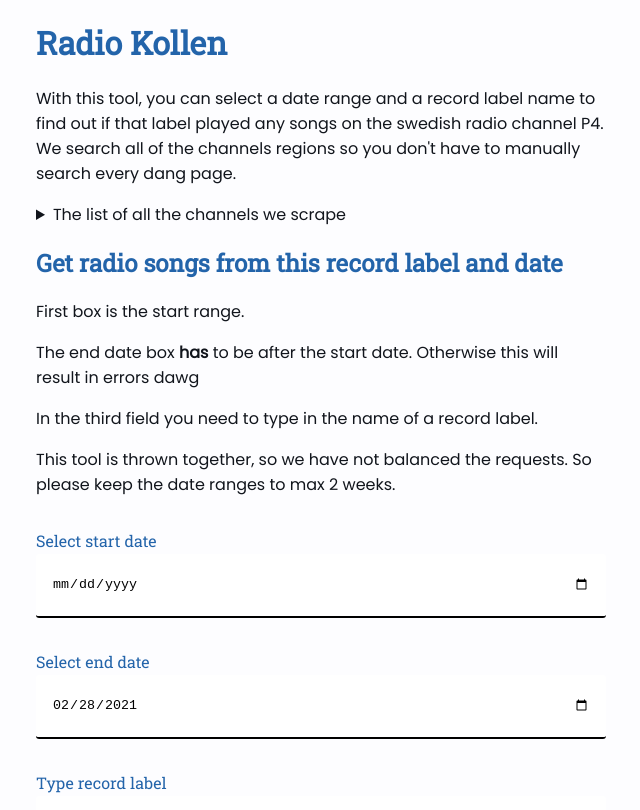
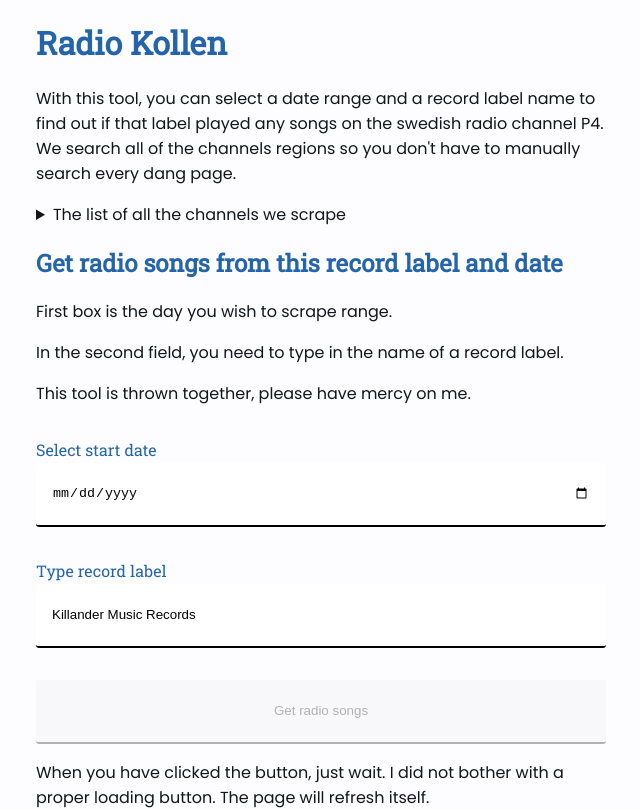
Before and after one commit to Adamkillander96/radio-label-scraper, a Vue app: page / in a window 1280 px wide. Shown: the top 810 px of the page, without its empty margins (319-959 px from the left). Built offline with nearby package versions, Linux system fonts and the light colour scheme.

Commit message:
Because this API be spooking my steze

```diff
--- a/src/api/radio.js
+++ b/src/api/radio.js
@@ -4,29 +4,32 @@
  * @description Get one specific radio channels music list
  * @param {Object} data
  * @param {Number} data.id A numeric value representing the radio channel.
- * @returns An array of objects containing the songs played on that channel that day.
+ * @returns An array of objects containing the songs played on that channel that day by the selected label.
  */
 const get_radio_channel = async (data = {}) => {
 	const { id } = data
-	const { date_start, date_end, record_label } = radio.info
+	const { date_start, record_label } = radio.info
 
 	return await fetch(
-		`https://api.sr.se/api/v2/playlists/getplaylistbychannelid?id=${id}&startdatetime=${date_start}&endDateTime=${date_end}&size=100000&format=json`,
+		`https://api.sr.se/api/v2/playlists/getplaylistbychannelid?id=${id}&startdatetime=${date_start}&size=9999&format=json`,
 		{
 			method: 'GET'
 		}
 	)
 		.then((response) => response.json())
-		.then(({ songs = [] }) =>
-			songs.filter(({ recordlabel = '' }) => recordlabel.match(record_label))
-		)
+		.then(({ songs = [] }) => {
+			console.log(songs)
+			return songs.filter(({ recordlabel = '' }) =>
+				recordlabel.match(record_label)
+			)
+		})
 		.catch((err) => err)
 }
 
 const check_local_storage = () => {
-	const { date_start, date_end, record_label } = radio.info
+	const { date_start, record_label } = radio.info
 
-	const name = `${record_label}-${date_start}-${date_end}`
+	const name = `${record_label}-${date_start}`
 	return localStorage[name] && JSON.parse(localStorage[name])
 }
 
@@ -35,11 +38,8 @@
  * @param {String} date
  */
 const get_songs = async () => {
-	const { date_start = '', date_end = '', record_label = '' } = radio.info
-	if (
-		!date_start.match(/^\d{4}-\d{2}-\d{2}$/m) &&
-		!date_end.match(/^\d{4}-\d{2}-\d{2}$/m)
-	) {
+	const { date_start = '', record_label = '' } = radio.info
+	if (!date_start.match(/^\d{4}-\d{2}-\d{2}$/m)) {
 		console.log('Fel format yo')
 		return
 	}
@@ -72,16 +72,12 @@
 		})
 	})
 
-	return await Promise.all(list)
-		.then(() => {
-			localStorage.setItem(
-				`${record_label
-					.toLowerCase()
-					.replaceAll(' ', '-')}-${date_start}-${date_end}`,
-				JSON.stringify(all_songs)
-			)
-		})
-		.finally(() => location.reload())
+	return await Promise.all(list).then(() => {
+		localStorage.setItem(
+			`${record_label.toLowerCase().replaceAll(' ', '-')}-${date_start}`,
+			JSON.stringify(all_songs)
+		)
+	})
 }
 
 export const radio = {
--- a/src/components/dashboard.vue
+++ b/src/components/dashboard.vue
@@ -23,18 +23,11 @@
 			<form class="form">
 				<div>
 					<h2>Get radio songs from this record label and date</h2>
-					<p>First box is the start range.</p>
+					<p>First box is the day you wish to scrape range.</p>
 					<p>
-						The end date box <strong>has</strong> to be after the start date.
-						Otherwise this will result in errors dawg
+						In the second field, you need to type in the name of a record label.
 					</p>
-					<p>
-						In the third field you need to type in the name of a record label.
-					</p>
-					<p>
-						This tool is thrown together, so we have not balanced the requests.
-						So please keep the date ranges to max 2 weeks.
-					</p>
+					<p>This tool is thrown together, please have mercy on me.</p>
 					<div class="group">
 						<div class="item">
 							<label class="title" for="radio_date_start"
@@ -45,16 +38,6 @@
 								v-model="radio_date_start"
 								name="radio_date_start"
 								id="radio_date_start"
-								type="date"
-							/>
-						</div>
-						<div class="item">
-							<label class="title" for="radio_date_end">Select end date</label>
-							<input
-								class="input-control"
-								v-model="radio_date_end"
-								name="radio_date_end"
-								id="radio_date_end"
 								type="date"
 							/>
 						</div>
@@ -72,7 +55,7 @@
 						<div class="item">
 							<button
 								class="knapp"
-								:disabled="!(radio_date_end && record_label)"
+								:disabled="!(radio_date_start && record_label)"
 								@click.prevent="get_radio_songs()"
 							>
 								Get radio songs
@@ -107,7 +90,6 @@
 	},
 	data: () => ({
 		radio_date_start: '',
-		radio_date_end: '',
 		record_label: 'Killander Music Records',
 		channels
 	}),
@@ -120,7 +102,6 @@
 		get_radio_songs() {
 			radio.info = {
 				date_start: this.radio_date_start,
-				date_end: this.radio_date_end,
 				record_label: this.record_label
 			}
 			radio.get_songs()
@@ -130,7 +111,7 @@
 		const date = new Date()
 		const month =
 			date.getMonth() < 10 ? `0${date.getMonth() + 1}` : date.getMonth() + 1
-		this.radio_date_end = `${date.getFullYear()}-${month}-${date.getDate()}`
+		this.radio_date = `${date.getFullYear()}-${month}-${date.getDate()}`
 	}
 }
 </script>
--- a/src/components/list/index.vue
+++ b/src/components/list/index.vue
@@ -1,5 +1,5 @@
 <template>
-	<section class="container" v-if="songs">
+	<section class="container">
 		<h2>A list of the requests you have made</h2>
 		<p>
 			When you have made a request, wait for the page to reload and it will
```
